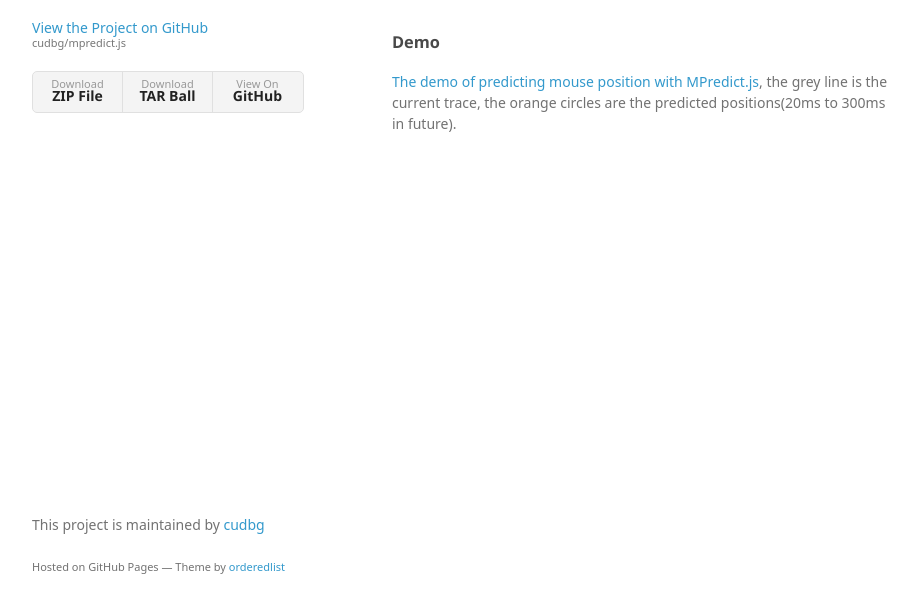
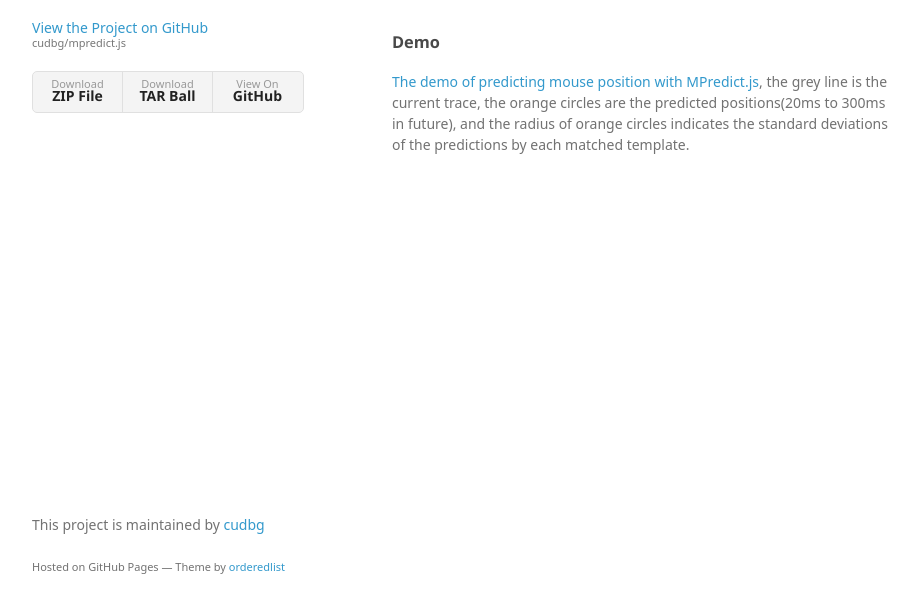
Before and after one commit to cudbg/mpredict.js, a plain HTML site: page index.html in a window 1280 px wide. Shown: the part 154-766 px from the top of the page, without its empty margins (178-1096 px from the left). Drawn offline with Linux system fonts and the light colour scheme; a web font is replaced by a local one.

Commit message:
updated index.html

```diff
--- a/index.html
+++ b/index.html
@@ -35,7 +35,7 @@
       <section>
         <h3>
           <a id="demo" class="anchor" href="#welcome-to-github-pages" aria-hidden="true"><span aria-hidden="true" class="octicon octicon-link"></span></a>Demo</h3>
-        <p><a href="https://cudbg.github.io/mpredict.js/prediction-demo.html">The demo of predicting mouse position with MPredict.js</a>, the grey line is the current trace, the orange circles are the predicted positions(20ms to 300ms in future). </p>
+        <p><a href="https://cudbg.github.io/mpredict.js/prediction-demo.html">The demo of predicting mouse position with MPredict.js</a>, the grey line is the current trace, the orange circles are the predicted positions(20ms to 300ms in future), and the radius of orange circles indicates the standard deviations of the predictions by each matched template. </p>
       </section>
       <footer>
         <p>This project is maintained by <a href="https://github.com/cudbg">cudbg</a></p>
```
